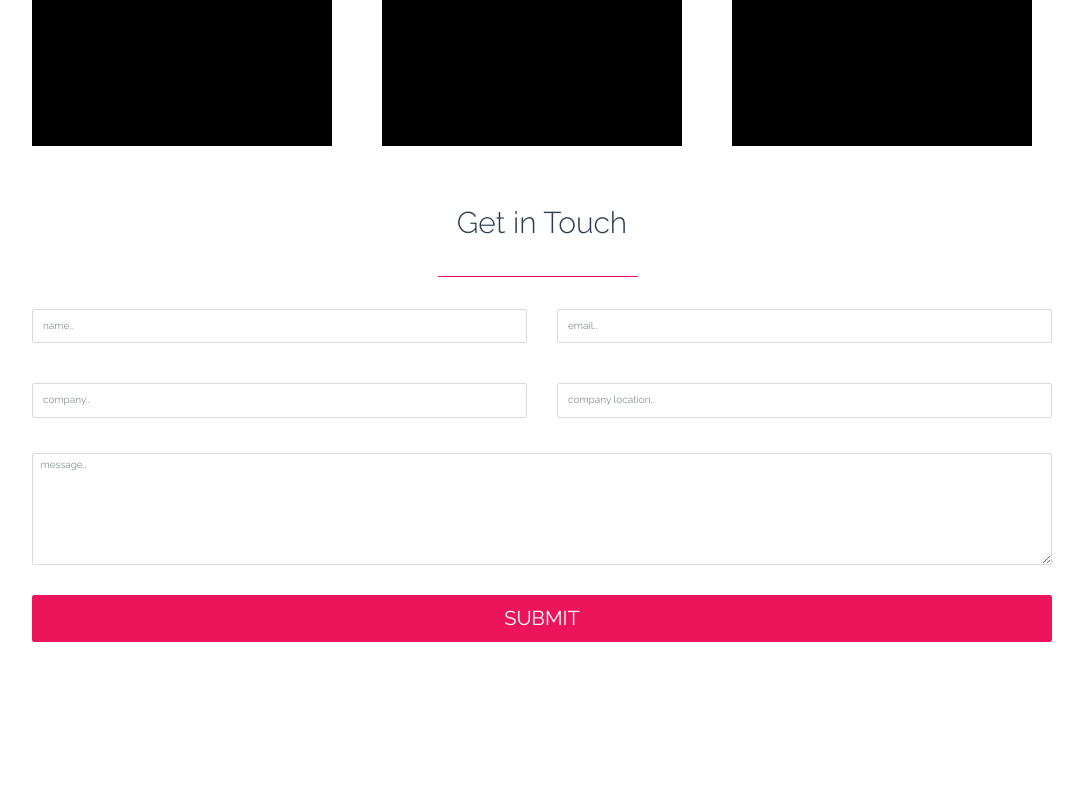
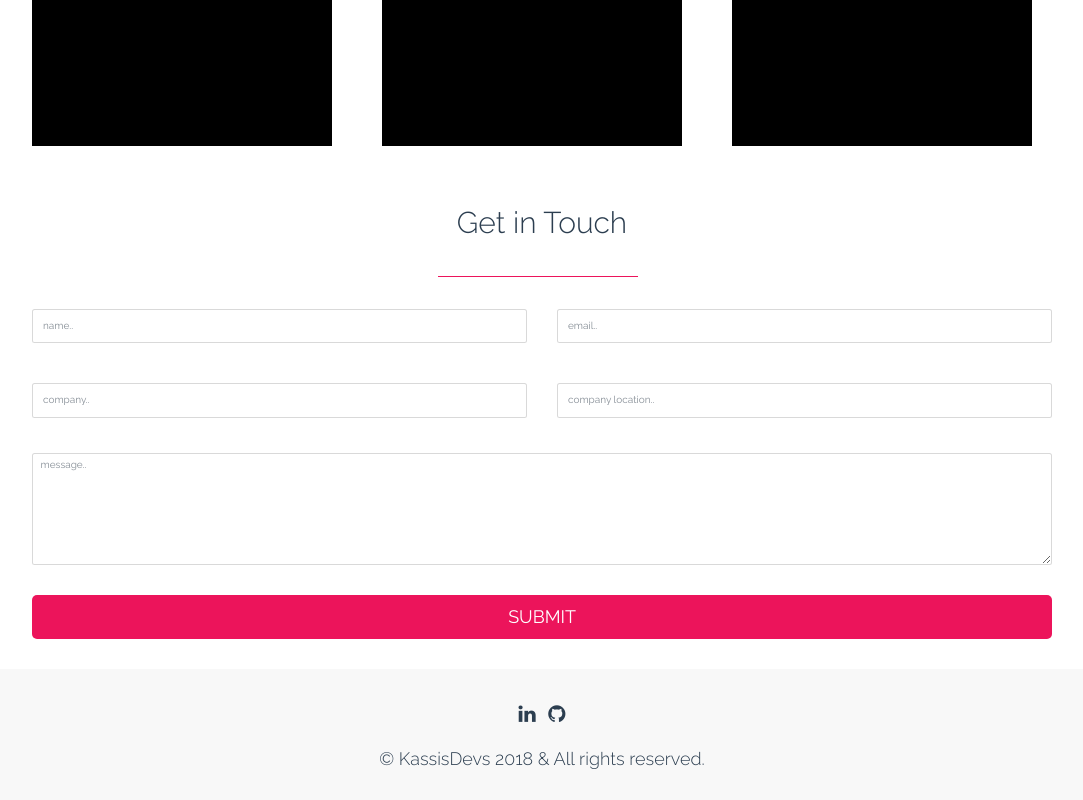
Before and after one commit to kassisdevs/my_portfolio, a website: page src/index.html in a window 1280 px wide. Shown: the part 2377-3177 px from the top of the page, without its empty margins (98-1181 px from the left). Before the commit the page ends 3049 px from the top, so only its background shows below. Drawn offline with Linux system fonts and the light colour scheme.

Commit message:
footer added

```diff
--- a/src/index.html
+++ b/src/index.html
@@ -263,6 +263,18 @@
     </div>
   </div>
 </section>
+<!-- FOOTER -->
+<section id="footer">
+  <div class="row p-4">
+    <div class="col text-center">
+      <div class="footer-icon m-4">
+        <a href="#"> <i class="fa fa-linkedin m-2"></i> </a>
+        <a href="#"> <i class="fa fa-github m-2"></i> </a>
+      </div>
+      <p class="paragraph">© KassisDevs 2018 & All rights reserved.</p>
+    </div>
+  </div>
+</section>
 
 <script src="js/jquery.min.js"></script>
 <script src="js/popper.min.js"></script>
--- a/src/scss/_contact.scss
+++ b/src/scss/_contact.scss
@@ -14,13 +14,15 @@
   .btn-submit {
    background: $color-secondary;
    color: #fff;
-   font-size: 2rem;
+   font-size: 1.8rem;
    text-transform: uppercase;
+   border-radius: 5px;
    transition: 1s;
   }
   .btn-submit:hover {
     background: #fff;
    color: $color-secondary;
    border: 1px solid $color-secondary;
+   border-radius: 5px;
   }
 }
--- a/src/scss/_footer.scss
+++ b/src/scss/_footer.scss
@@ -0,0 +1,13 @@
+#footer {
+  background-color: $bg-grey;
+  .footer-icon a i {
+    font-size: 2rem;
+    color: $color-primary;
+  }
+  .footer-icon a i:hover {
+    color: $color-secondary;
+  }
+  .footer-icon a {
+    text-decoration: none;
+  }
+}
```
Also changed, not shown: src/css/style.css.
